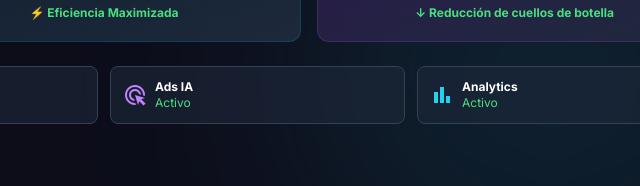
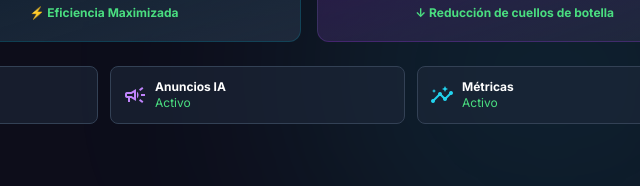
Before and after one commit to spmarketing97/SPM-Design-AGENCY, a plain HTML site: page index.html in a window 1280 px wide. Shown: the part 974-1160 px from the top of the page, 536-1176 px from the left. Drawn offline with nearby package versions, Linux system fonts and the light colour scheme.

Commit message:
Refine dashboard icons and labels: removed underscores

```diff
--- a/index.html
+++ b/index.html
@@ -362,16 +362,16 @@
                     </div>
                 </div>
                 <div class="bg-slate-800/60 rounded-lg p-3 flex items-center gap-2 border border-slate-700">
-                    <span class="material-symbols-outlined text-purple-400 text-base">ads_click</span>
+                    <span class="material-symbols-outlined text-purple-400 text-base">campaign</span>
                     <div>
-                        <div class="text-xs font-bold text-white">Ads IA</div>
+                        <div class="text-xs font-bold text-white">Anuncios IA</div>
                         <div class="text-xs text-green-400">Activo</div>
                     </div>
                 </div>
                 <div class="bg-slate-800/60 rounded-lg p-3 flex items-center gap-2 border border-slate-700">
-                    <span class="material-symbols-outlined text-cyan-400 text-base">bar_chart</span>
+                    <span class="material-symbols-outlined text-cyan-400 text-base">insights</span>
                     <div>
-                        <div class="text-xs font-bold text-white">Analytics</div>
+                        <div class="text-xs font-bold text-white">Métricas</div>
                         <div class="text-xs text-green-400">Activo</div>
                     </div>
                 </div>
```
